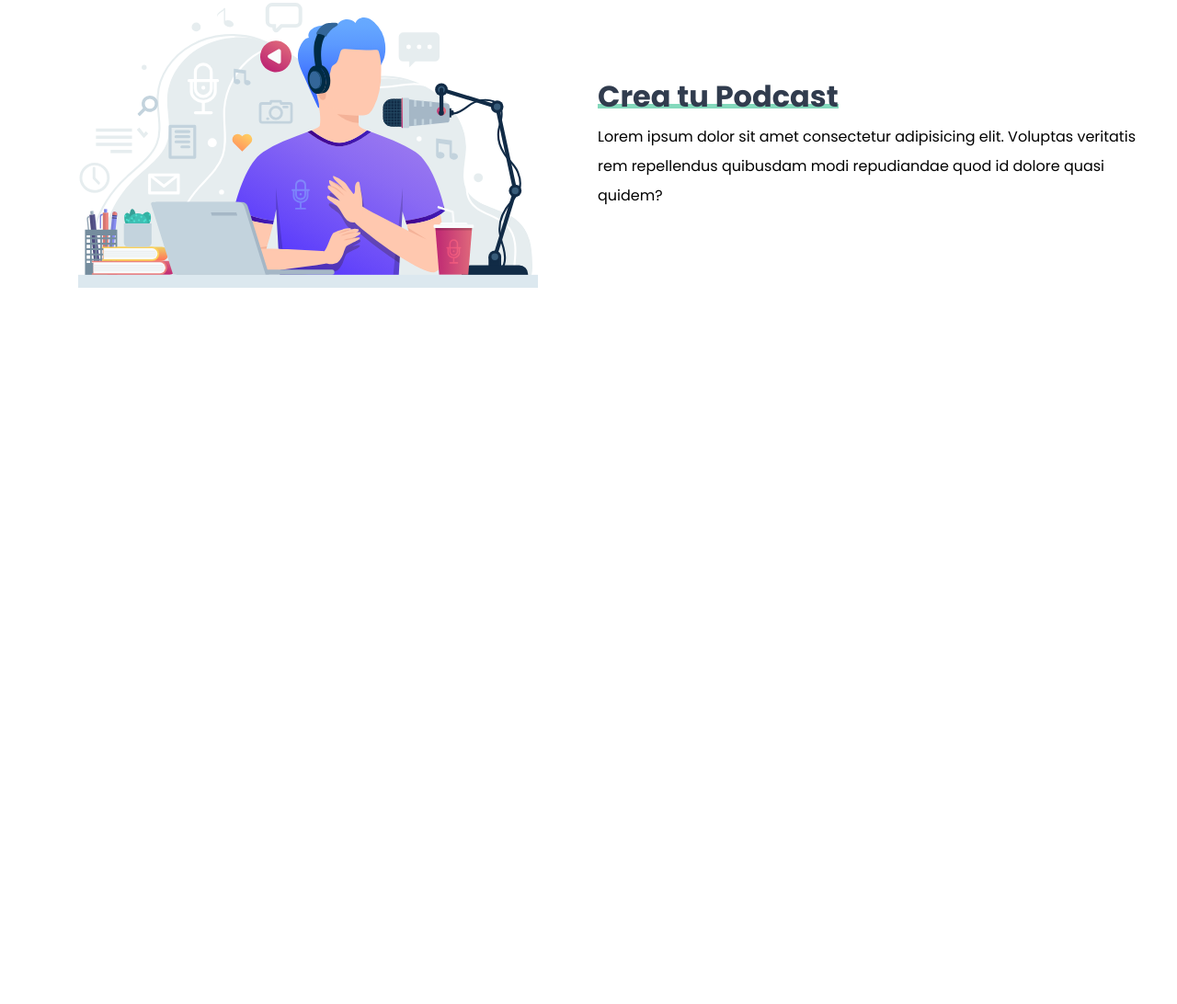
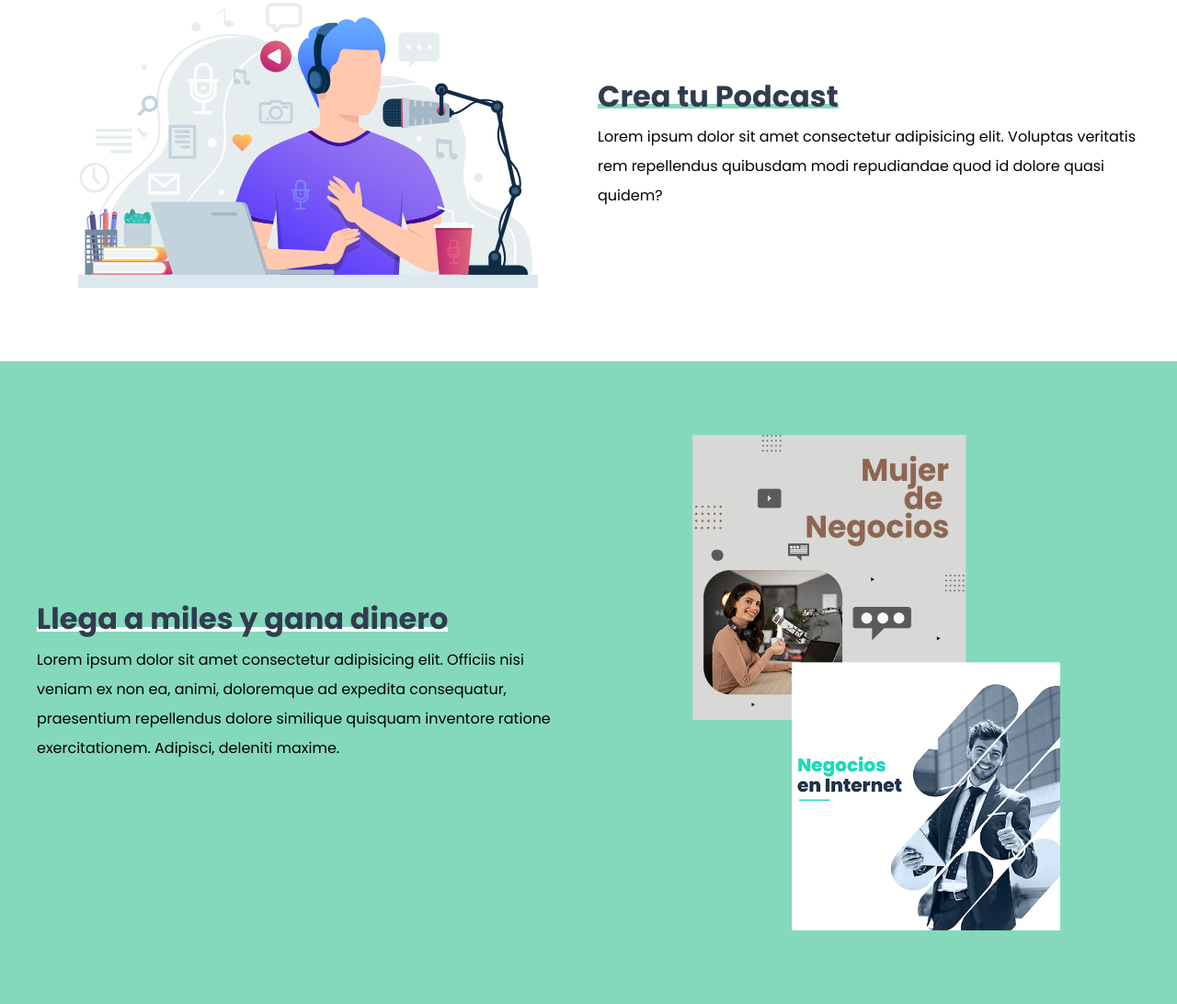
Before and after one commit to AtochePascual-Dev/PodcastApp, a website: page index.html in a window 1280 px wide. Shown: the part 746-1838 px from the top of the page at 92% size. Before the commit the page ends 1139 px from the top, so only its background shows below. Drawn offline with nearby package versions, Linux system fonts and the light colour scheme; files that its build step writes are made by us from their sources; files whose address does not match are found by name.

Commit message:
[ADD] planes

```diff
--- a/index.html
+++ b/index.html
@@ -47,6 +47,25 @@
 			</div>
 		</div>
 	</section>
+
+	<section class="beneficio">
+		<div class="beneficio__content beneficio-container">
+
+
+			<figure>
+				<img class="beneficio__img" src="./build/img/podcast_cover.png" alt="imagen podcast" loading="lazy" width="250"
+					height="250">
+			</figure>
+
+			<div class="beneficio__texto">
+				<h2 class="beneficio__title">Llega a miles y gana dinero</h2>
+				<p>Lorem ipsum dolor sit amet consectetur adipisicing elit. Officiis nisi veniam ex non ea, animi, doloremque ad
+					expedita consequatur, praesentium repellendus dolore similique quisquam inventore ratione exercitationem.
+					Adipisci, deleniti maxime.</p>
+			</div>
+
+		</div>
+	</section>
 </body>
 
 </html>
--- /dev/null
+++ b/src/scss/UI/_beneficios.scss
@@ -0,0 +1,59 @@
+@use "../base/variables" as v;
+@use "../base/mixins" as m;
+
+.beneficio {
+  padding: 5rem 0;
+  background-color: v.$primario;
+  overflow: hidden;
+
+  @include m.tablet {
+    padding: 8rem 0;
+  }
+
+  &__content {
+    display: grid;
+    justify-items: center;
+    gap: 5rem;
+    grid-auto-flow: column;
+
+    @include m.tablet {
+      grid-template-columns: repeat(2, 1fr);
+    }
+  }
+
+  &__img {
+    width: 28rem;
+    height: auto;
+
+    @include m.tablet {
+      width: 40rem;
+      transition: transform 0.3s ease-in-out;
+
+      &:hover {
+        transform: scale(1.1) rotate(-6deg);
+      }
+    }
+  }
+
+  &__texto {
+    max-width: 60rem;
+    text-align: center;
+
+    @include m.tablet {
+      grid-column: 1 / 2;
+      display: flex;
+      flex-direction: column;
+      justify-content: center;
+      align-items: flex-start;
+      text-align: start;
+    }
+  }
+
+  &__title {
+    margin-bottom: 1rem;
+
+    &::after {
+      background-color: v.$blanco;
+    }
+  }
+}
--- a/src/scss/UI/_index.scss
+++ b/src/scss/UI/_index.scss
@@ -1,3 +1,4 @@
 @forward "./header";
 @forward "./botones";
 @forward "./crea";
+@forward "./beneficios";
```
